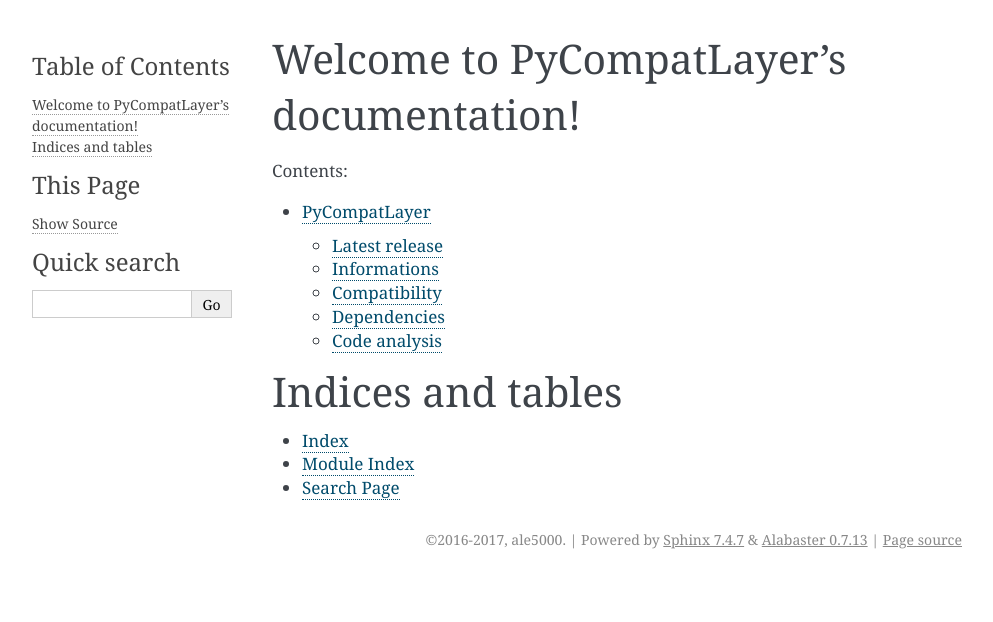
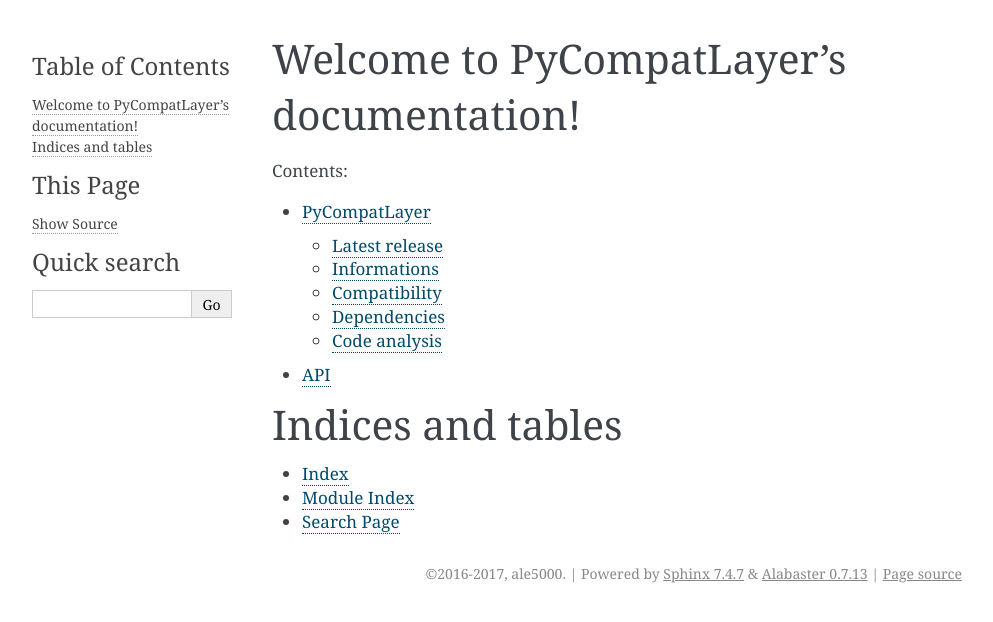
Before and after one commit to ale5000-git/pycompatlayer, a Sphinx documentation site: the page built from docs/index.rst, in a window 1280 px wide. Shown: the top 622 px of the page, without its empty margins (148-1141 px from the left). Built offline with Sphinx 7.4.7, drawn with Linux system fonts in a browser that asks for light colours.

Commit message:
Updated documentation

```diff
--- a/docs/conf.py
+++ b/docs/conf.py
@@ -12,11 +12,12 @@
 # The master toctree document.
 master_doc = 'index'
 
+sys.path.insert(0, os.path.realpath(os.path.join(os.path.dirname(__file__), '..', 'pycompatlayer')))
+
 # Add any Sphinx extension module names here, as strings. They can be
 # extensions coming with Sphinx (named 'sphinx.ext.*') or your custom
 # ones.
 extensions = [
-    'sphinx.ext.autodoc'
+    'sphinx.ext.autodoc',
+    'sphinx.ext.doctest'
 ]
-
-sys.path.insert(0, os.path.realpath(os.path.join(os.path.dirname(__file__), '..', 'pycompatlayer')))
--- a/docs/index.rst
+++ b/docs/index.rst
@@ -6,7 +6,8 @@
 .. toctree::
    :maxdepth: 2
 
-   main
+   intro
+   api
 
 
 Indices and tables
```
Also changed, not shown: docs/intro.rst (renamed from docs/main.rst).
